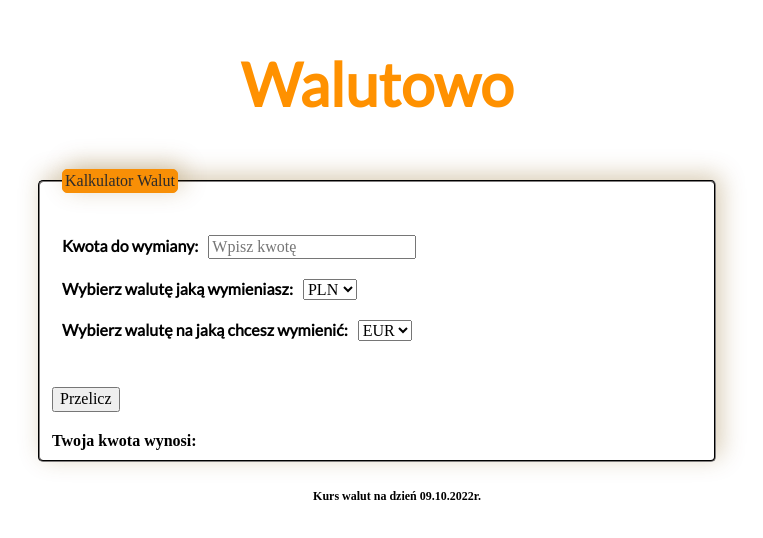
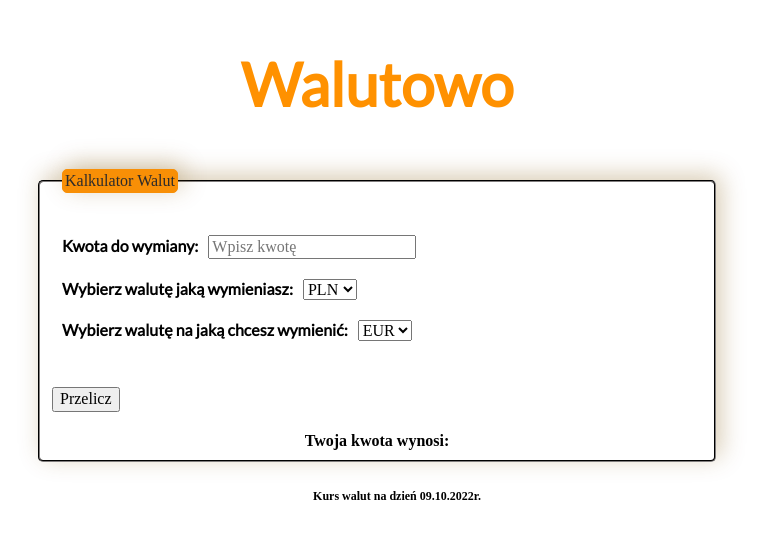
Before and after one commit to Kamila2492002/currency-converter-react, a React (Create React App) app: page / in a window 1280 px wide. Shown: the top 538 px of the page, without its empty margins (263-1026 px from the left). Built offline with nearby package versions, Linux system fonts and the light colour scheme.

Commit message:
change className

```diff
--- a/src/Form/index.js
+++ b/src/Form/index.js
@@ -73,10 +73,12 @@ const Form = () => {
                 <div>
                     <button className="form__button">Przelicz</button>
                 </div>
-                <span className="result">Twoja kwota wynosi:</span>
+                <div className="result">
+                <span>Twoja kwota wynosi:</span>
                         <strong>
                             <Result showResult={showResult} result={result} />
                         </strong>
+                </div>
             </fieldset>
         </form>
     )
```
